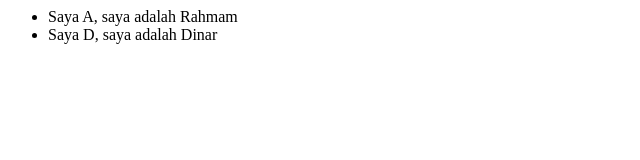
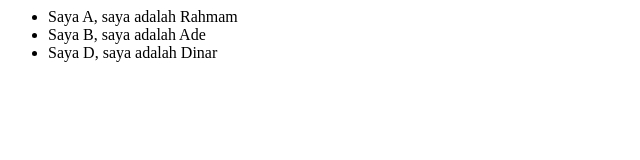
Before and after one commit to alpha241412/project1, a plain HTML site: page index.html in a window 1280 px wide. Shown: the whole page, without its empty margins (0-640 px from the left). Drawn offline with Linux system fonts and the light colour scheme.

Commit message:
Update index.html

```diff
--- a/index.html
+++ b/index.html
@@ -3,6 +3,7 @@
     <body>
         <ul>
             <li>Saya A, saya adalah Rahmam</li>
+            <li>Saya B, saya adalah Ade</li>
             <li>Saya D, saya adalah Dinar</li>
         </ul>
     </body>
```
